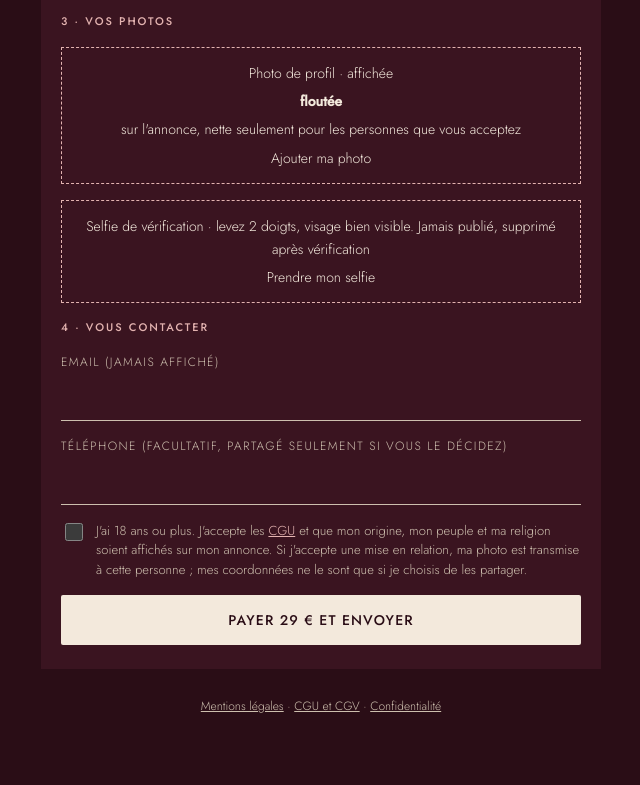
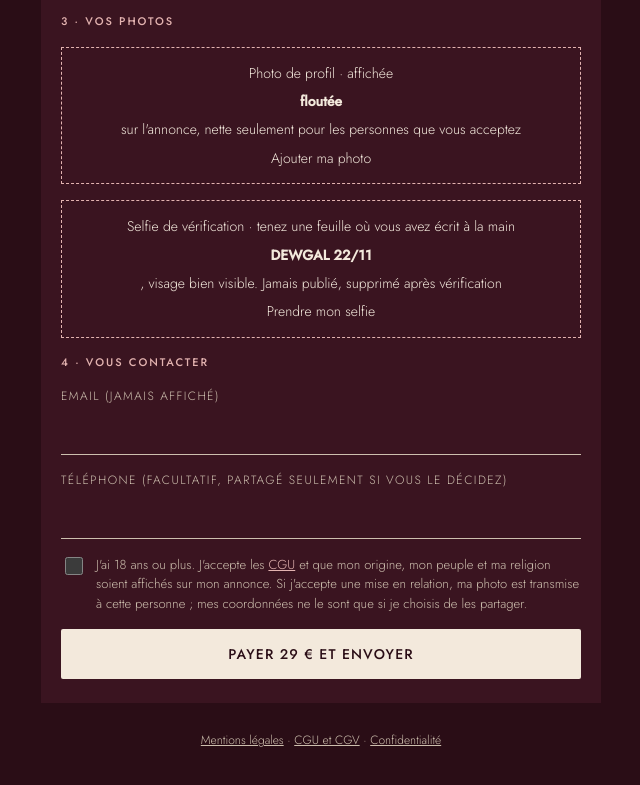
Before and after one commit to Kaissa2789/dewgal, a website: page publier.html in a window 1280 px wide. Shown: the part 1123-1908 px from the top of the page, without its empty margins (319-959 px from the left). Drawn offline with nearby package versions, Linux system fonts and the light colour scheme.

Commit message:
Selfie de vérification avec feuille manuscrite DEWGAL + date
Co-Authored-By: Claude Opus 5.5 <noreply@anthropic.com>
Claude-Session: https://claude.ai/code/session_01W2hCnYyJUqyzh4XCrEHfnv

```diff
--- a/publier.html
+++ b/publier.html
@@ -66,7 +66,7 @@
 
     <div class="kicker">3 · Vos photos</div>
     <label class="photo" for="photo">Photo de profil · affichée <strong>floutée</strong> sur l'annonce, nette seulement pour les personnes que vous acceptez<input id="photo" type="file" accept="image/*" hidden><span id="photo-txt">Ajouter ma photo</span><img id="photo-ap" alt="" hidden></label>
-    <label class="photo" for="selfie">Selfie de vérification · levez 2 doigts, visage bien visible. Jamais publié, supprimé après vérification<input id="selfie" type="file" accept="image/*" capture="user" hidden><span id="selfie-txt">Prendre mon selfie</span><img id="selfie-ap" alt="" hidden></label>
+    <label class="photo" for="selfie">Selfie de vérification · tenez une feuille où vous avez écrit à la main <strong>DEWGAL <span id="date-jour"></span></strong>, visage bien visible. Jamais publié, supprimé après vérification<input id="selfie" type="file" accept="image/*" capture="user" hidden><span id="selfie-txt">Prendre mon selfie</span><img id="selfie-ap" alt="" hidden></label>
 
     <div class="kicker">4 · Vous contacter</div>
     <label for="email">Email (jamais affiché)<input id="email" name="email" type="email" required autocomplete="email"></label>
@@ -104,6 +104,7 @@ function apercu(input, img, txt, label) {
 }
 apercu($('photo'), $('photo-ap'), $('photo-txt'), 'Photo ajoutée · changer');
 apercu($('selfie'), $('selfie-ap'), $('selfie-txt'), 'Selfie ajouté · changer');
+$('date-jour').textContent = new Date().toLocaleDateString('fr-FR', { day: '2-digit', month: '2-digit' });
 
 $('form').addEventListener('submit', async (e) => {
   e.preventDefault();
```
Also changed, not shown: admin.html (+2 -1 lines).
